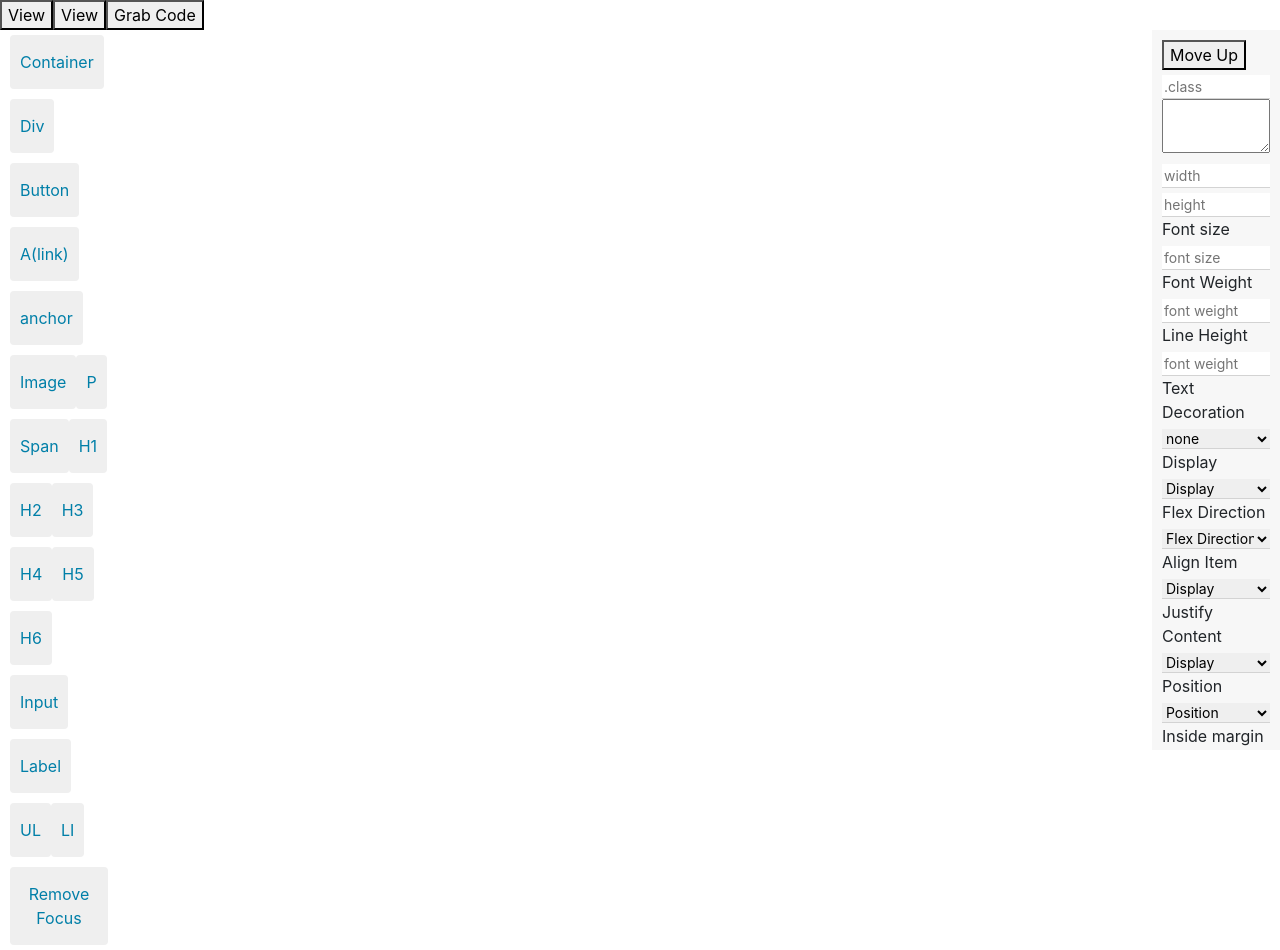
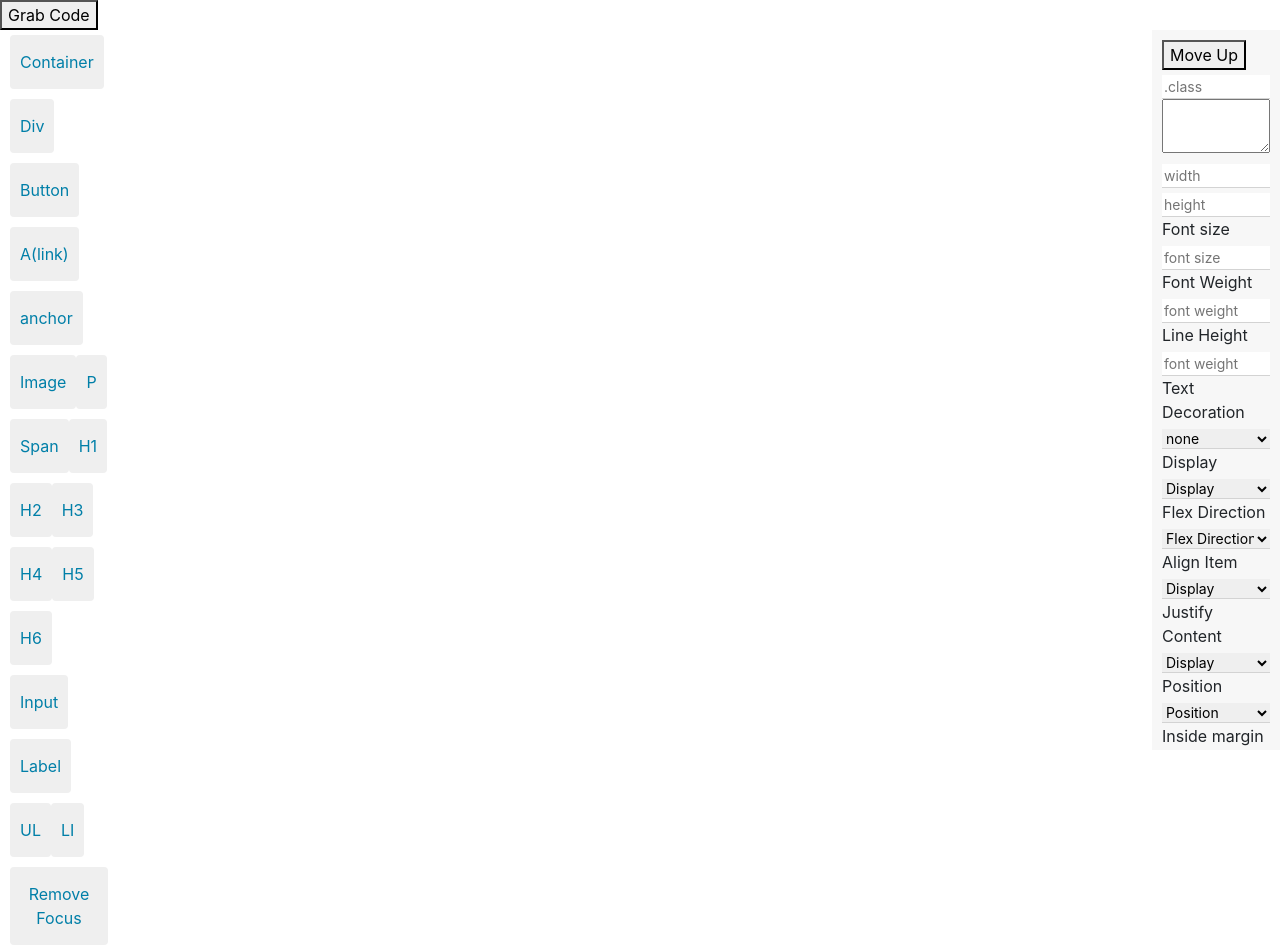
Before and after one commit to sahildhingra221/sd-creator, a React (Create React App) app: page / in a window 1280 px wide. Built offline with nearby package versions, Linux system fonts and the light colour scheme.

Commit message:
get code

```diff
--- a/src/App.js
+++ b/src/App.js
@@ -1260,8 +1260,8 @@ function App() {
   return (
     <>
       <div className="container-fluid p-0 top-bar">
-        <button onClick={showCode}>View</button>
-        <button onClick={showCss}>View</button>
+        {/* <button onClick={showCode}>View</button>
+        <button onClick={showCss}>View</button> */}
         <button onClick={grabCode}>Grab Code</button>
       </div>
       <div id="displayCodeSection" className="display-code-section">
```
